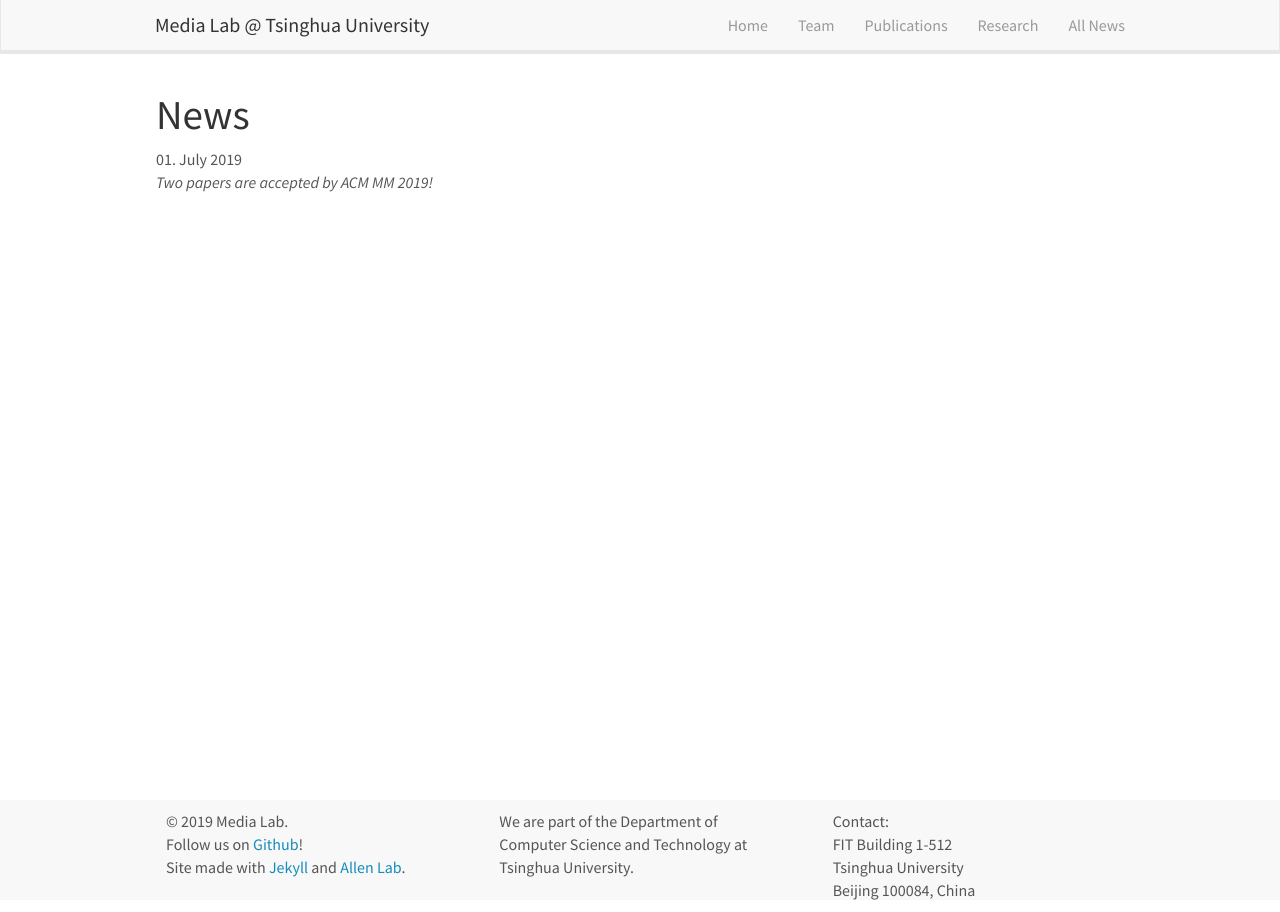
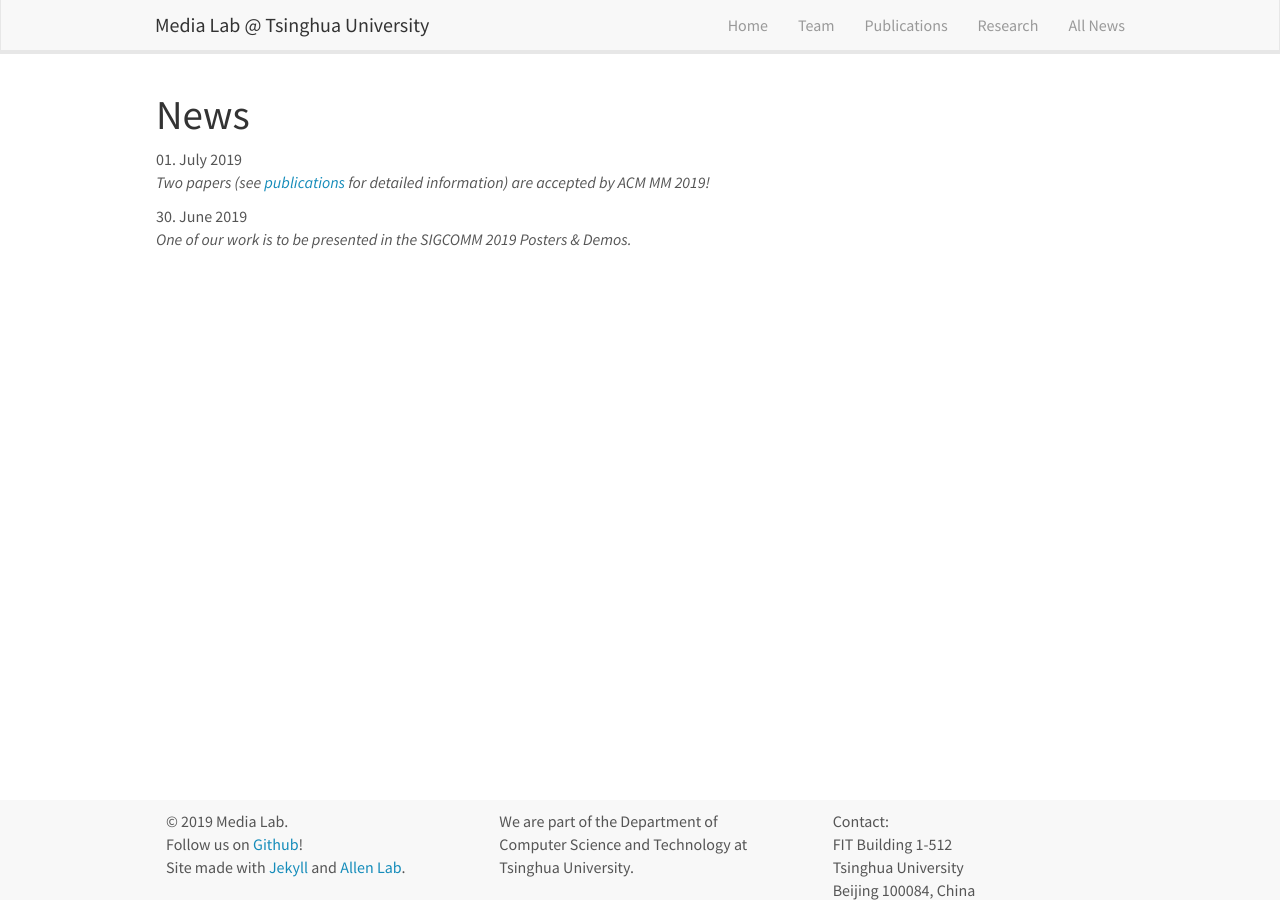
Before and after one commit to thu-media/homepage, a Jekyll site: the page built from _pages/allnews.md, in a window 1280 px wide. Built offline with Jekyll 4.4.1, drawn with Linux system fonts in a browser that asks for light colours.

Commit message:
update news

```diff
--- a/_data/news.yml
+++ b/_data/news.yml
@@ -1,2 +1,7 @@
+
+
 - date: 01. July 2019
-  headline: Two papers are accepted by ACM MM 2019!
+  headline: Two papers (see [publications](/publications) for detailed information) are accepted by ACM MM 2019!
+
+- date: 30. June 2019
+  headline: One of our work is to be presented in the SIGCOMM 2019 Posters & Demos.
--- a/_includes/news.html
+++ b/_includes/news.html
@@ -4,7 +4,7 @@
 
 {% for article in site.data.news limit:6 %}
 {{ article.date }}
-<p>{{ article.headline | markdownify }}</p>
+{{ article.headline | markdownify }}
 {% endfor %}
 <br />
 <h4><a href="{{ site.url }}{{ site.baseurl }}/allnews.html">See all News</a></h4>
```
Also changed, not shown: _pages/publications.md (+1 -1 lines).
